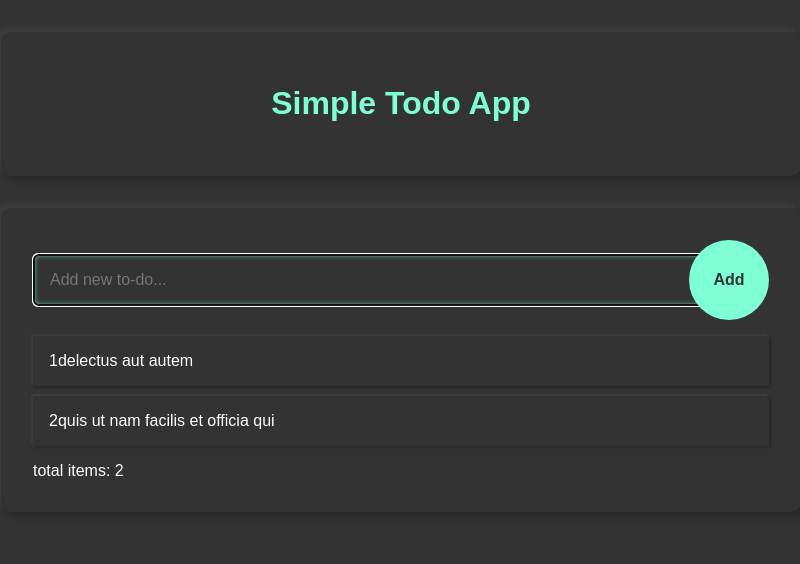
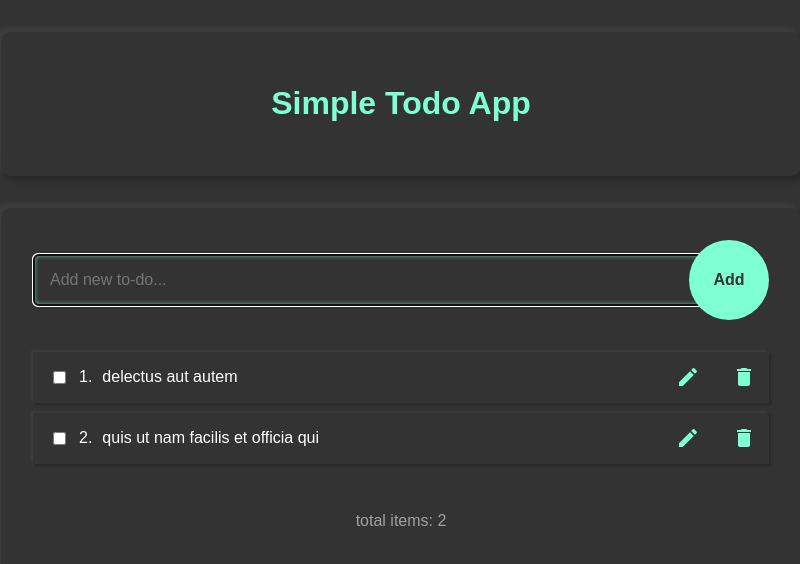
Before and after one commit to SWi74/todo-app-react, a React (Create React App) app: page / in a window 1280 px wide. Shown: the top 564 px of the page, without its empty margins (239-1039 px from the left). Built offline with nearby package versions, Linux system fonts and the light colour scheme.

Commit message:
Done Styling

```diff
--- a/src/Theme.js
+++ b/src/Theme.js
@@ -4,17 +4,10 @@ import { ThemeProvider } from "styled-components"
 const colors = {
   dark: "#333",
   light: "white",
+  grey: "#a1a1a1",
 
-  bg:"#333333",
   lightBg:"rgba(77, 77, 77, 0.4)",
   darkBg: "rgba(26, 26, 26, 0.4)",
-
-  primary: "#16697A",
-  secondary: "#489FB5",
-  tetrary: "#82C0CC",
-
-  highlight: "rgba(255, 255, 255, 0.1)",
-  shadow: "rgba(0, 0, 0, 0.1)",
 
   accent: "aquamarine"
 }
--- a/src/components/TodoItem.js
+++ b/src/components/TodoItem.js
@@ -6,10 +6,18 @@ const TodoItem = ({todo}) => {
 	// console.dir(todo);
 	return (
 		<StyledItem>
-			<span className="todoID">{todo.id}</span>
-			<span className={todo.completed ? "completed" : ""}>{todo.title}</span>
-			<div className="removeTodo"><i className="far fa-trash-alt"></i></div>
-			<div className="editTodo"><i className="fas fa-check-square"></i></div>
+			<label htmlFor={todo.id}>
+				<input id={todo.id} type="checkbox" />
+				<span className="todoID">{todo.id}.</span>
+				<span className={todo.completed ? "completed" : ""}>{todo.title}</span>
+			</label>
+
+			<svg width="50px" x="0px" y="0px" viewBox="0 0 50 50">
+				<path id="ic_edit_24px" d="M16,30.25V34h3.75l11.06-11.06l-3.75-3.75L16,30.25z M33.71,20.04c0.39-0.39,0.39-1.02,0-1.41l-2.34-2.34 c-0.39-0.39-1.02-0.39-1.41,0l-1.83,1.83l3.75,3.75C31.88,21.87,33.71,20.04,33.71,20.04z"/>
+			</svg>
+			<svg width="50px" x="0px" y="0px" viewBox="0 0 50 50">
+				<path id="ic_delete_24px" d="M19,32c0,1.1,0.9,2,2,2h8c1.1,0,2-0.9,2-2V20H19V32z M32,17h-3.5l-1-1h-5l-1,1H18v2h14V17z"/>
+			</svg>
 		</StyledItem>
 	 );
 }
--- a/src/components/TodosCount.js
+++ b/src/components/TodosCount.js
@@ -1,8 +1,10 @@
 import React from 'react';
+
+import { StyledCount } from "./styled"
 
 const TodosCount = (props) => {
 	return (
-		<div className="total">total items: <span className="output">{props.count}</span></div>
+		<StyledCount className="total">total items: <span className="output">{props.count}</span></StyledCount>
 	)
 }
 
--- a/src/components/styled.js
+++ b/src/components/styled.js
@@ -8,7 +8,7 @@ const Plate = css`
 
 export const StyledPage = styled.div`
     display: grid;
-    grid-template-columns: auto minmax(300px, 800px) auto;
+    grid-template-columns: auto minmax(100px, 800px) auto;
     padding: 32px;
     background: ${props => props.theme.colors.dark};
     min-height: 100vh;
@@ -32,7 +32,7 @@ export const ToDoPanel = styled.div`
     ${Plate};
     display: flex;
     flex-direction: column;
-    gap: 16px;
+    gap: 32px;
 `
 
 export const StyledAddToDo = styled.div`
@@ -64,7 +64,7 @@ export const StyledAddToDo = styled.div`
 		font: inherit;
 		font-weight: bold;
 		color: ${props => props.theme.colors.dark};
-		cursor: pointer;
+        cursor: pointer;
 	}
 `
 
@@ -76,6 +76,25 @@ export const StyledToDoList = styled.div`
 `
 
 export const StyledItem = styled.li`
+    box-shadow: ${props => props.theme.effects.bump};
+    display: flex;
+    gap: 6px;
+    align-items: center;
+    label {
+        display: flex;
+        gap: 10px;
+        margin: 0 auto 0 0;
+        padding: 16px;
+        align-items: flex-start;
+    }
+    svg {
+        fill: ${props => props.theme.colors.accent};
+        flex-shrink: 0;
+    }
+`
+
+export const StyledCount = styled.div`
+    color: ${props => props.theme.colors.grey};
     padding: 16px;
-    box-shadow: ${props => props.theme.effects.bump};
+    text-align: center;
 `
```
